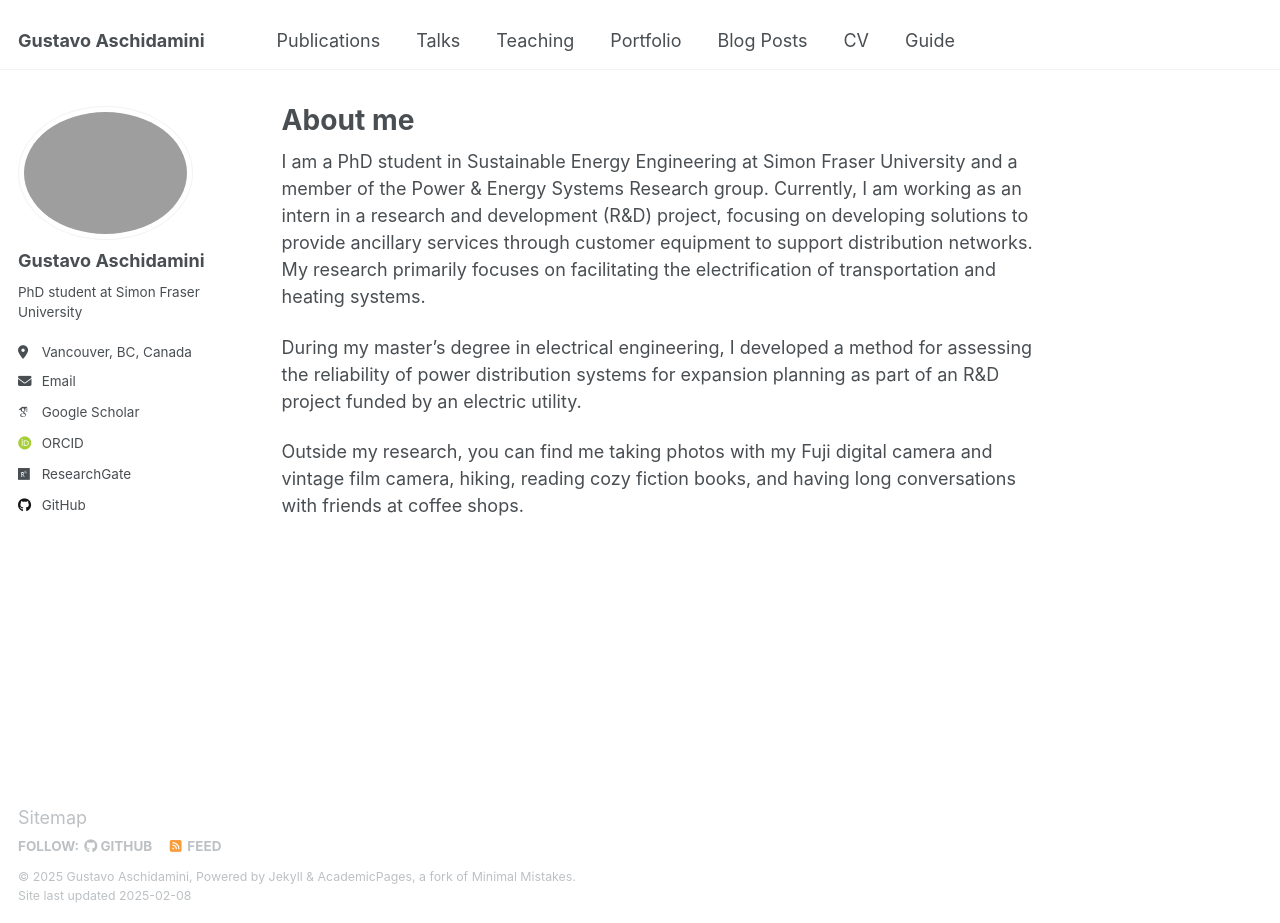
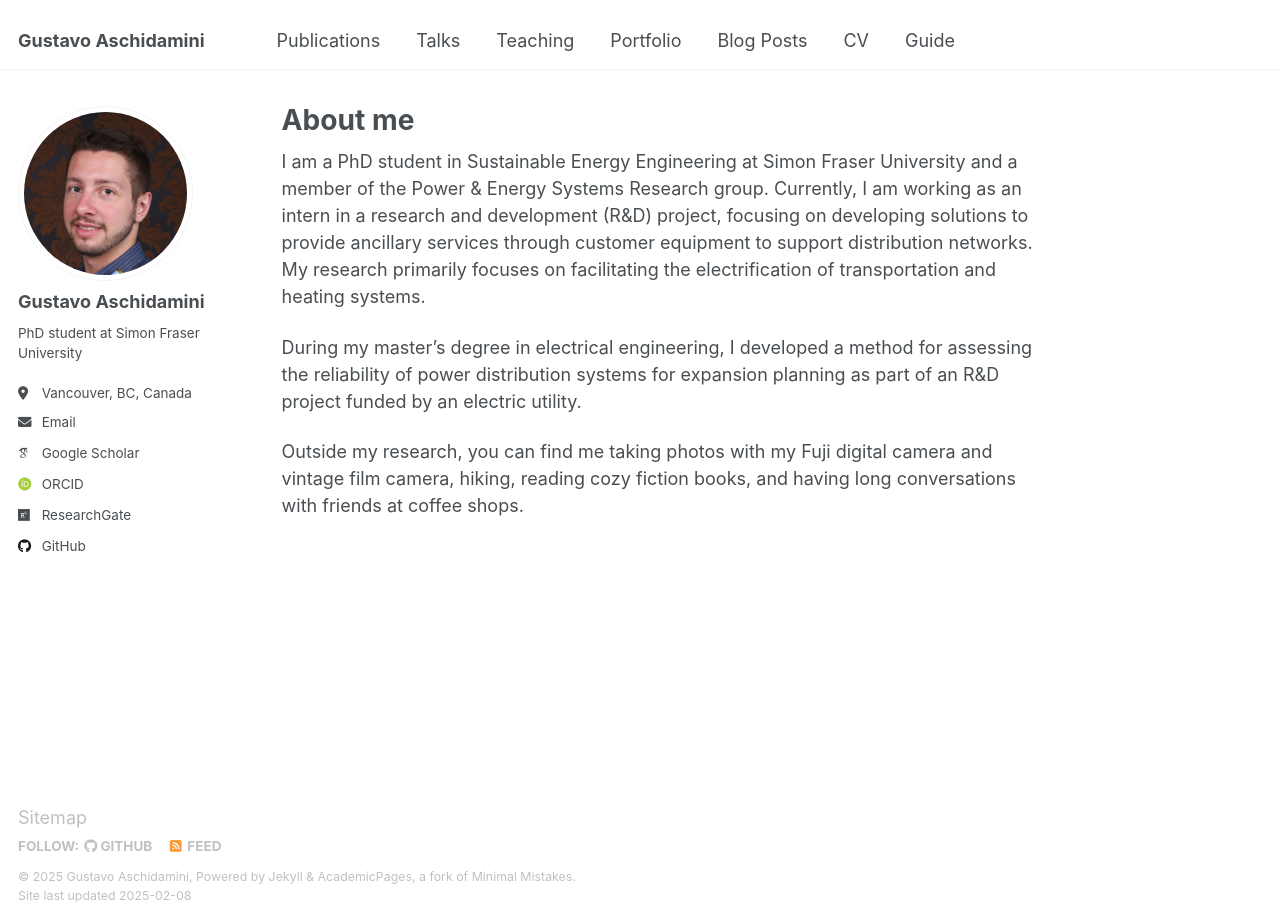
Before and after one commit to gaschidamini/gaschidamini.github.io, a Jekyll site: the page built from _pages/about.md, in a window 1280 px wide and 923 px high. Built offline with Jekyll 4.4.1, drawn with Linux system fonts in a browser that asks for light colours; some web fonts are replaced.

Commit message:
Update _config.yml

```diff
--- a/_config.yml
+++ b/_config.yml
@@ -22,7 +22,7 @@ repository               : "academicpages/academicpages.github.io"
 #               Additional customization can be done by editing /_includes/author-profile.html
 author:
   # Biographic information
-  avatar           : "me.jpg"
+  avatar           : "me.png"
   name             : "Gustavo Aschidamini"
   pronouns         : # example: "she/her"
   bio              : "PhD student at Simon Fraser University"
```
